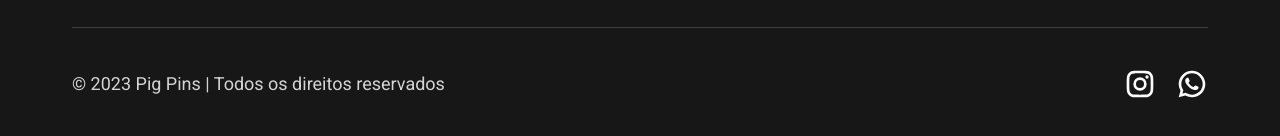
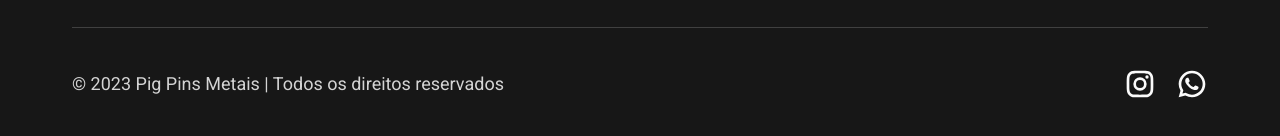
Before and after one commit to Gabriel300p/pig-pins-metais, a React (Vite) app: page / in a window 1280 px wide. Shown: the part 3089-3225 px from the top of the page. Built offline with nearby package versions, Linux system fonts and the light colour scheme.

Commit message:
Arrumando footer

```diff
--- a/src/components/Footer.jsx
+++ b/src/components/Footer.jsx
@@ -30,7 +30,7 @@ export default function Footer() {
       </div>
       <div className="flex items-center justify-between pt-10">
         <span className="text-base md:text-lg font-normal font-body text-neutral-300">
-          &copy; {year} Pig Pins | Todos os direitos reservados
+          &copy; {year} Pig Pins Metais | Todos os direitos reservados
         </span>
         <div className="flex items-center gap-3 md:gap-5 text-neutral-50">
           <a
```
